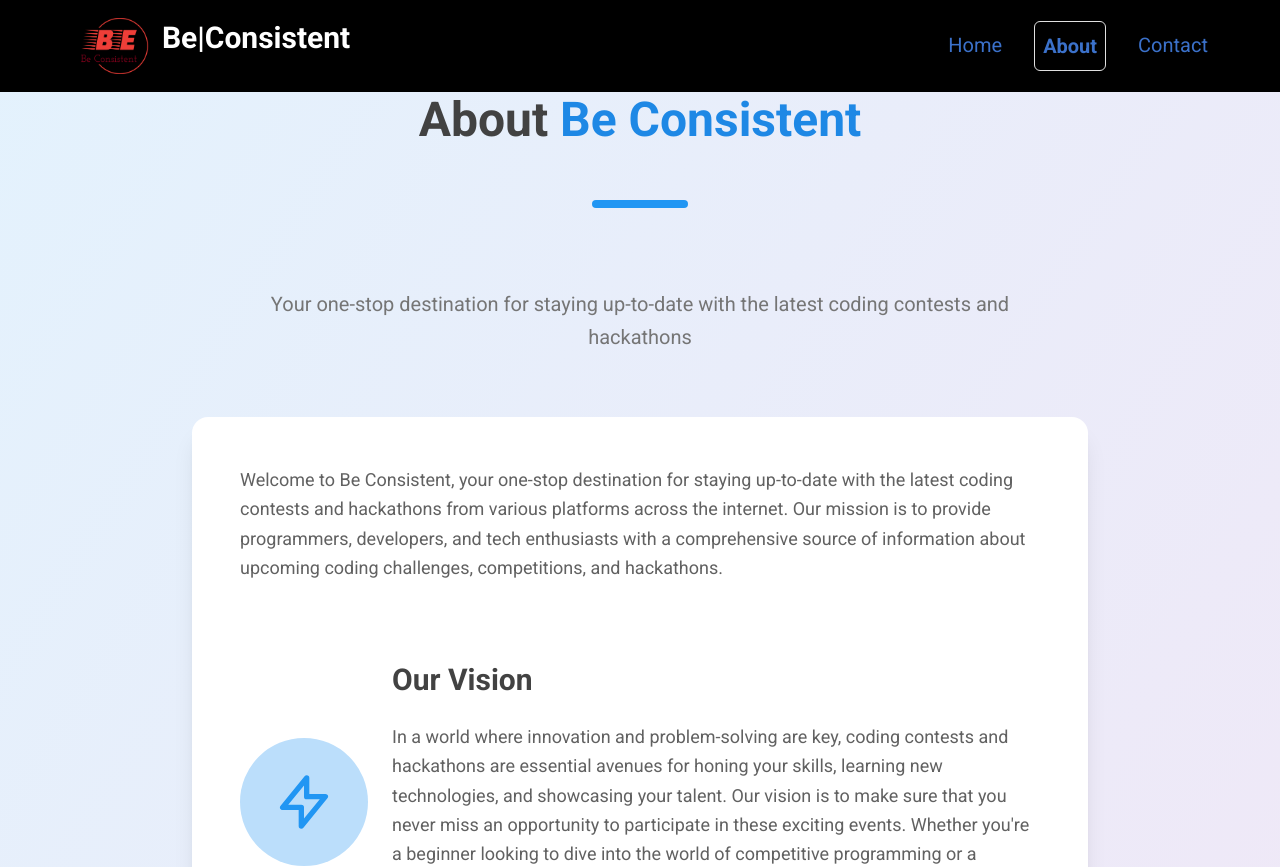
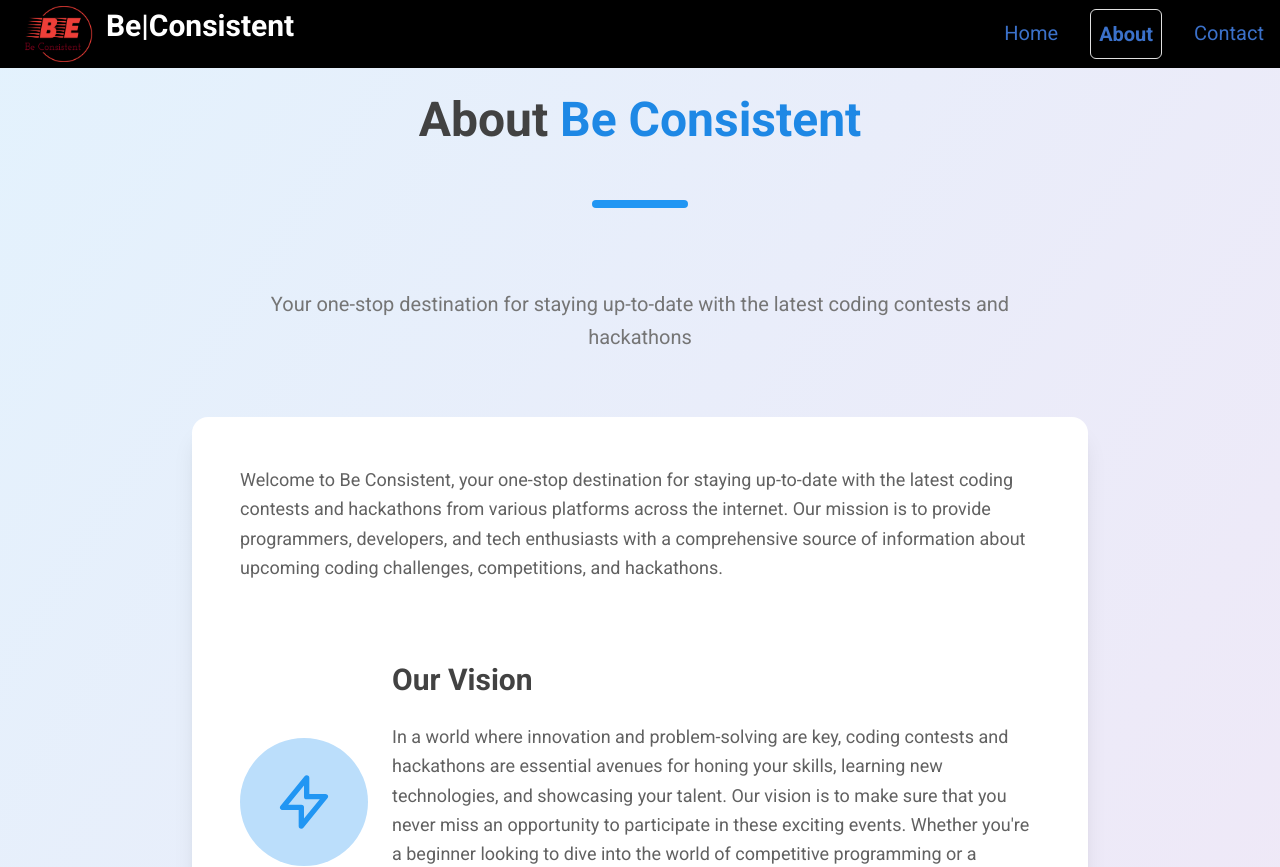
Before and after one commit to ritiksingh14671/be-consistent, a React (Create React App) app in the folder be-consistent/: page /about in a window 1280 px wide. Shown: the top 867 px of the page. Built offline with nearby package versions, Linux system fonts and the light colour scheme.

Commit message:
Update Navbar.js

```diff
--- a/be-consistent/src/Component/Navbar.js
+++ b/be-consistent/src/Component/Navbar.js
@@ -14,7 +14,7 @@ const Navbar = () => {
   }
   return (
 
-    <nav className='sm:px-16 px-6 w-full flex items-center py-3 fixed top-0 z-20 bg-black '>
+    <nav className='sm:px-16 px-2 w-full flex items-center py-1 fixed top-0 z-20 bg-black '>
 
       <div className='w-full flex justify-between items-center max-w-7xl mx-auto'>
 
```
